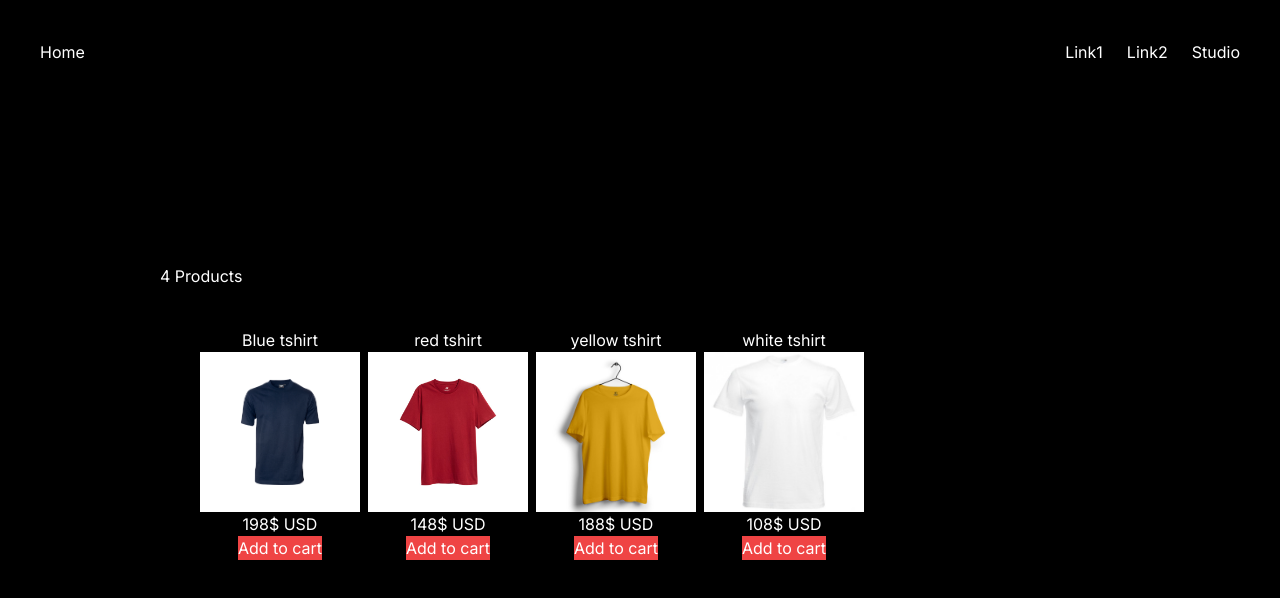
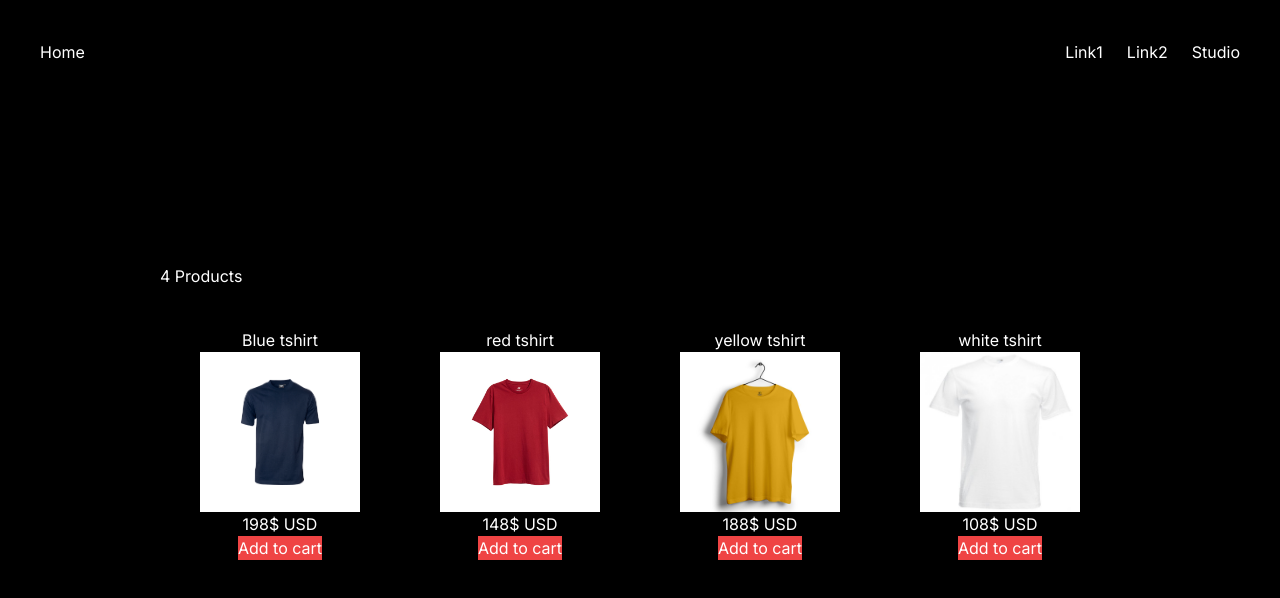
Before and after one commit to GokayA/fancy-tshirts, a Next.js app: page / in a window 1280 px wide. Shown: the top 598 px of the page. Built offline with nearby package versions, Linux system fonts and the light colour scheme.

Commit message:
fixed folder structure

```diff
--- a/app/page.tsx
+++ b/app/page.tsx
@@ -1,9 +1,67 @@
 import Products from '@/components/Products';
 
 export default function Home() {
+  // const products = await client.fetch<Props[]>(groq`*[_type == "product"] {
+  //   _id,
+  //   _createdAt,
+  //   name,
+  //   sku,
+  //   images,
+  //   currency,
+  //   price,
+  //   description,
+  //   "slug":slug.current
+  // }`);
+  // console.log(products);
+  const products = [
+    {
+      _id: '123',
+      _createdAt: '23.02.1990',
+      name: 'Blue tshirt',
+      sku: 'blue-tshirt',
+      images: '/blue.png',
+      currency: 'USD',
+      price: 19800,
+      description: 'blue tshirt description',
+      slug: 'blue-tshirt-1',
+    },
+    {
+      _id: '1234',
+      _createdAt: '23.02.1990',
+      name: 'red tshirt',
+      sku: 'red-tshirt',
+      images: '/red.png',
+      currency: 'USD',
+      price: 14800,
+      description: 'red tshirt description',
+      slug: 'red-tshirt-1',
+    },
+    {
+      _id: '1235',
+      _createdAt: '23.02.1990',
+      name: 'yellow tshirt',
+      sku: 'yellow-tshirt',
+      images: '/yellow.png',
+      currency: 'USD',
+      price: 18800,
+      description: 'yellow tshirt description',
+      slug: 'yellow-tshirt-1',
+    },
+    {
+      _id: '1236',
+      _createdAt: '23.02.1990',
+      name: 'white tshirt',
+      sku: 'white-tshirt',
+      images: '/white.png',
+      currency: 'USD',
+      price: 10800,
+      description: 'white tshirt description',
+      slug: 'white-tshirt-1',
+    },
+  ];
   return (
     <div>
-      <Products />
+      <Products products={products} />
     </div>
   );
 }
--- /dev/null
+++ b/app/products/[slug]/page.tsx
@@ -0,0 +1,15 @@
+import { useRouter } from 'next/navigation';
+import { FC } from 'react';
+
+interface pageProps {
+  params: {
+    slug: string;
+  };
+}
+
+const page: FC<pageProps> = ({ params }) => {
+  console.log(params.slug);
+  return <div>page</div>;
+};
+
+export default page;
--- a/components/ProductCard.tsx
+++ b/components/ProductCard.tsx
@@ -1,8 +1,9 @@
 import Image from 'next/image';
+import Link from 'next/link';
 import { FC } from 'react';
 
 interface ProductCardProps {
-  products: {
+  product: {
     _id: string;
     _createdAt: string;
     name: string;
@@ -12,14 +13,13 @@ interface ProductCardProps {
     price: number;
     description: string;
     slug: string;
-  }[];
+  };
 }
 
-const ProductCard: FC<ProductCardProps> = ({ products }) => {
+const ProductCard: FC<ProductCardProps> = ({ product }) => {
   return (
-    <div className="">
+    <Link href={`/products/${product.slug}`} className="">
       <div className="flex items-center p-10 gap-2">
-        {products.map((product) => (
         <div
           className="flex flex-col justify-center items-center"
           key={product._id}
@@ -39,9 +39,8 @@ const ProductCard: FC<ProductCardProps> = ({ products }) => {
           </p>
           <button className="bg-red-500">Add to cart</button>
         </div>
-        ))}
       </div>
-    </div>
+    </Link>
   );
 };
 
--- a/components/Products.tsx
+++ b/components/Products.tsx
@@ -1,70 +1,29 @@
 import ProductCard from './ProductCard';
-interface ProductCardProps {}
-const Products = ({}: ProductCardProps) => {
-  // const products = await client.fetch<Props[]>(groq`*[_type == "product"] {
-  //   _id,
-  //   _createdAt,
-  //   name,
-  //   sku,
-  //   images,
-  //   currency,
-  //   price,
-  //   description,
-  //   "slug":slug.current
-  // }`);
-  // console.log(products);
-  const products = [
-    {
-      _id: '123',
-      _createdAt: '23.02.1990',
-      name: 'Blue tshirt',
-      sku: 'blue-tshirt',
-      images: '/blue.png',
-      currency: 'USD',
-      price: 19800,
-      description: 'blue tshirt description',
-      slug: 'blue-tshirt-1',
-    },
-    {
-      _id: '1234',
-      _createdAt: '23.02.1990',
-      name: 'red tshirt',
-      sku: 'red-tshirt',
-      images: '/red.png',
-      currency: 'USD',
-      price: 14800,
-      description: 'red tshirt description',
-      slug: 'red-tshirt-1',
-    },
-    {
-      _id: '1235',
-      _createdAt: '23.02.1990',
-      name: 'yellow tshirt',
-      sku: 'yellow-tshirt',
-      images: '/yellow.png',
-      currency: 'USD',
-      price: 18800,
-      description: 'yellow tshirt description',
-      slug: 'yellow-tshirt-1',
-    },
-    {
-      _id: '1236',
-      _createdAt: '23.02.1990',
-      name: 'white tshirt',
-      sku: 'white-tshirt',
-      images: '/white.png',
-      currency: 'USD',
-      price: 10800,
-      description: 'white tshirt description',
-      slug: 'white-tshirt-1',
-    },
-  ];
+
+interface ProductProps {
+  products: {
+    _id: string;
+    _createdAt: string;
+    name: string;
+    sku: string;
+    images: string;
+    currency: string;
+    price: number;
+    description: string;
+    slug: string;
+  }[];
+}
+const Products = ({ products }: ProductProps) => {
   return (
     <div className="flex flex-col p-40 w-full h-full ">
       <div className="">
         {products.length} Product{products.length === 1 ? '' : 's'}
       </div>
-      <ProductCard products={products} />
+      <div className="grid grid-cols-4 ">
+        {products.map((product) => (
+          <ProductCard key={product._id} product={product} />
+        ))}
+      </div>
     </div>
   );
 };
```
Lines whose indentation alone changed are shown as unchanged.
